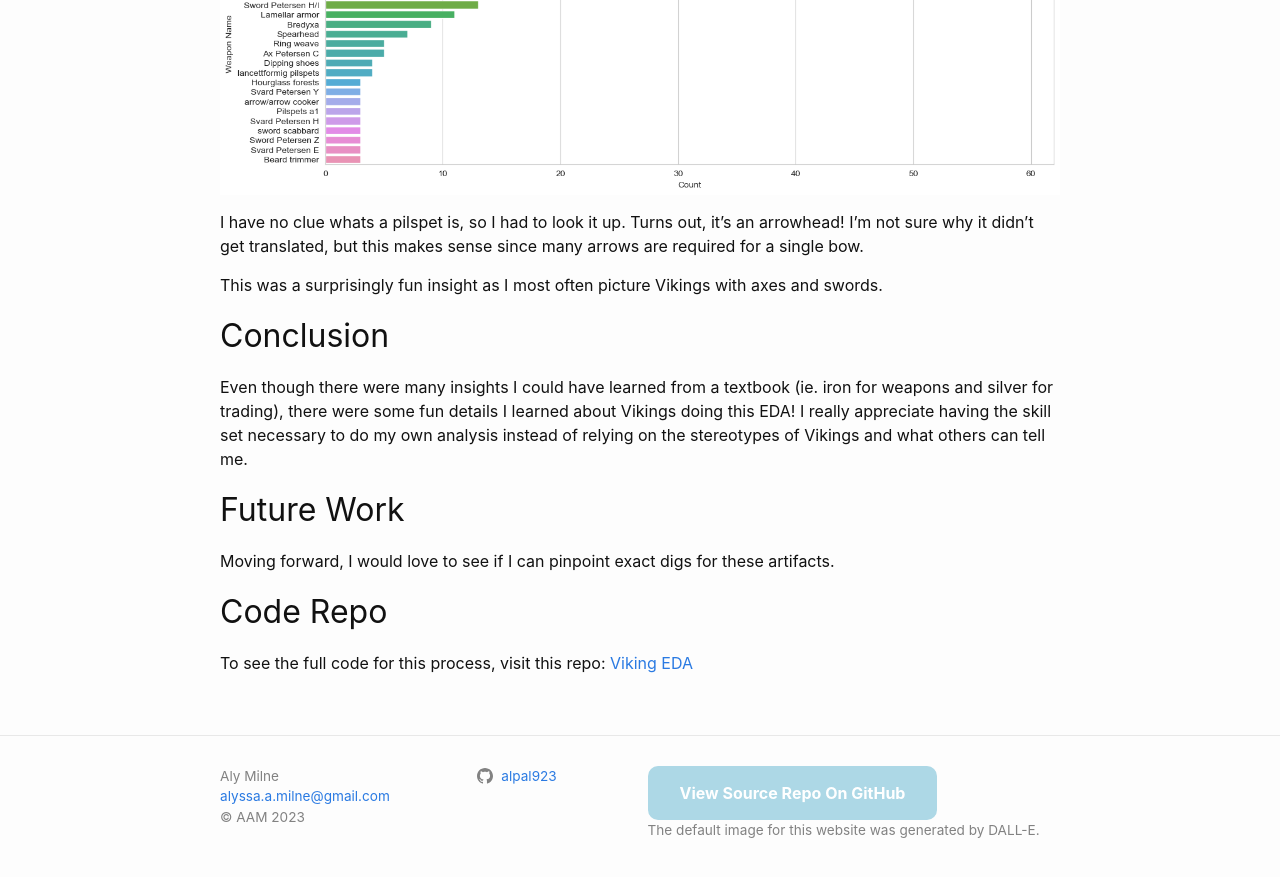
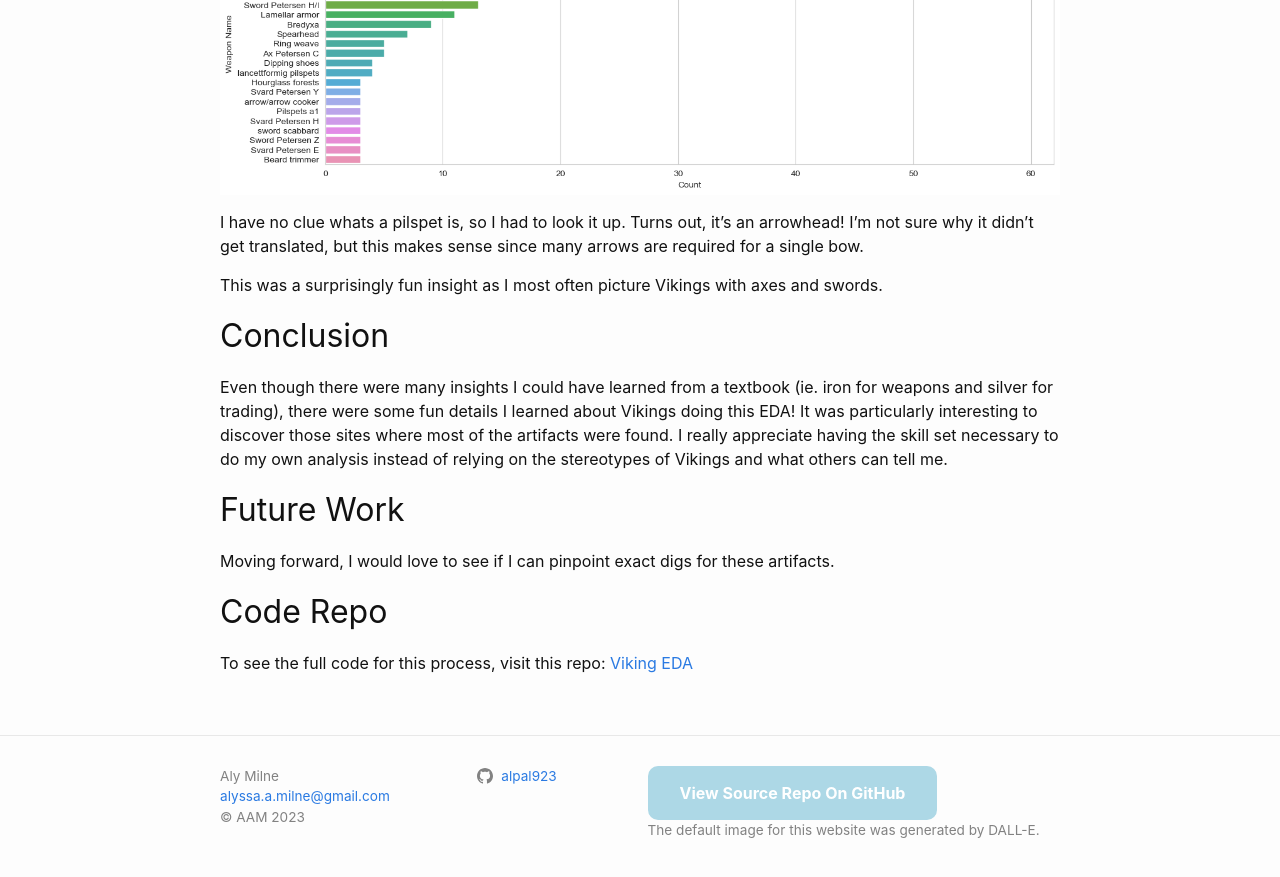
Before and after one commit to alpal923/alpal923.github.io, a Jekyll site: the page built from _posts/2023-12-12-EDA-insights.md, in a window 1280 px wide and 900 px high, scrolled down 4700 px. Shown: the top 877 px of the window. Built offline with Jekyll 4.4.1, drawn with Linux system fonts in a browser that asks for light colours; comment, search, counter and statistics services are not loaded.

Commit message:
make changes based on feedback

```diff
--- a/_posts/2023-12-12-EDA-insights.md
+++ b/_posts/2023-12-12-EDA-insights.md
@@ -58,7 +58,7 @@ I have no clue whats a pilspet is, so I had to look it up. Turns out, it's an ar
 This was a surprisingly fun insight as I most often picture Vikings with axes and swords.
 
 ## Conclusion
-Even though there were many insights I could have learned from a textbook (ie. iron for weapons and silver for trading), there were some fun details I learned about Vikings doing this EDA! I really appreciate having the skill set necessary to do my own analysis instead of relying on the stereotypes of Vikings and what others can tell me.
+Even though there were many insights I could have learned from a textbook (ie. iron for weapons and silver for trading), there were some fun details I learned about Vikings doing this EDA! It was particularly interesting to discover those sites where most of the artifacts were found. I really appreciate having the skill set necessary to do my own analysis instead of relying on the stereotypes of Vikings and what others can tell me.
 
 ## Future Work
 Moving forward, I would love to see if I can pinpoint exact digs for these artifacts.
```
